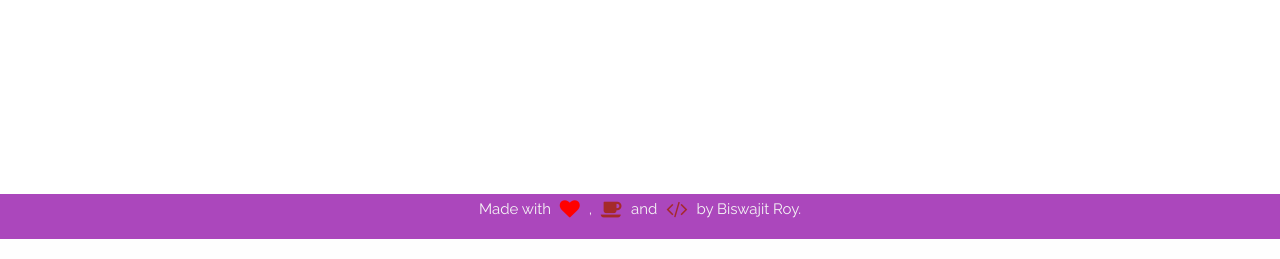
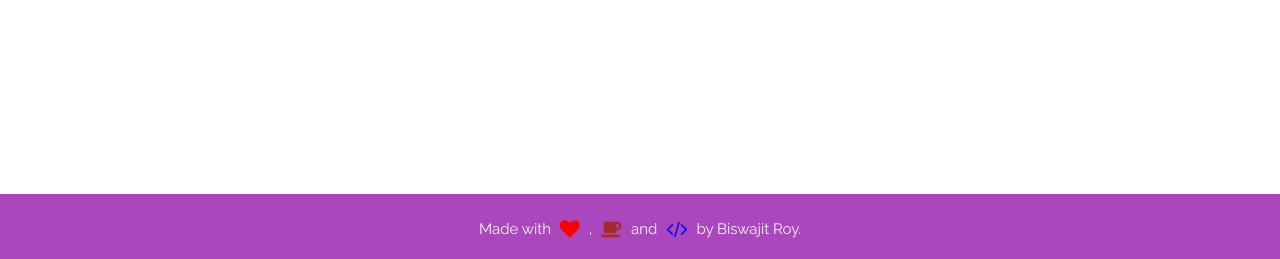
Before and after one commit to Biswajee/teachers-day, a Django app: page / in a window 1280 px wide. Shown: the part 2472-2731 px from the top of the page. Run offline with Django 3.2, Linux system fonts and the light colour scheme; some libraries are stand-ins or nearby versions.

Commit message:
Testing...

```diff
--- a/web/static/css/custom_css.css
+++ b/web/static/css/custom_css.css
@@ -85,6 +85,10 @@ body {
   padding-top: 150px;
 }
 
+.pad-foot{
+    padding-top: 20px;
+}
+
 .landing-banner {
   margin-bottom: 20px;
   width: 100%;
--- a/web/templates/webpages/index.html
+++ b/web/templates/webpages/index.html
@@ -169,8 +169,8 @@
 
     <footer class="row purple margin-fix lighten-1">
       <div class="col l6 s12">
-        <p class="grey-text text-lighten-4 text-center">
-          Made with <i class="fa fa-lg fa-heart fa-pad" style="color: red;"></i> , <i class="fa fa-lg fa-coffee fa-pad" style="color: brown;"></i> and <i class="fa fa-lg fa-code fa-pad" style="color: brown;"></i>  by Biswajit Roy.
+        <p class="grey-text text-lighten-4 text-center pad-foot">
+          Made with <i class="fa fa-lg fa-heart fa-pad" style="color: red;"></i> , <i class="fa fa-lg fa-coffee fa-pad" style="color: brown;"></i> and <i class="fa fa-lg fa-code fa-pad" style="color: blue;"></i>  by Biswajit Roy.
         </p>
       </div>
     </footer>
```
